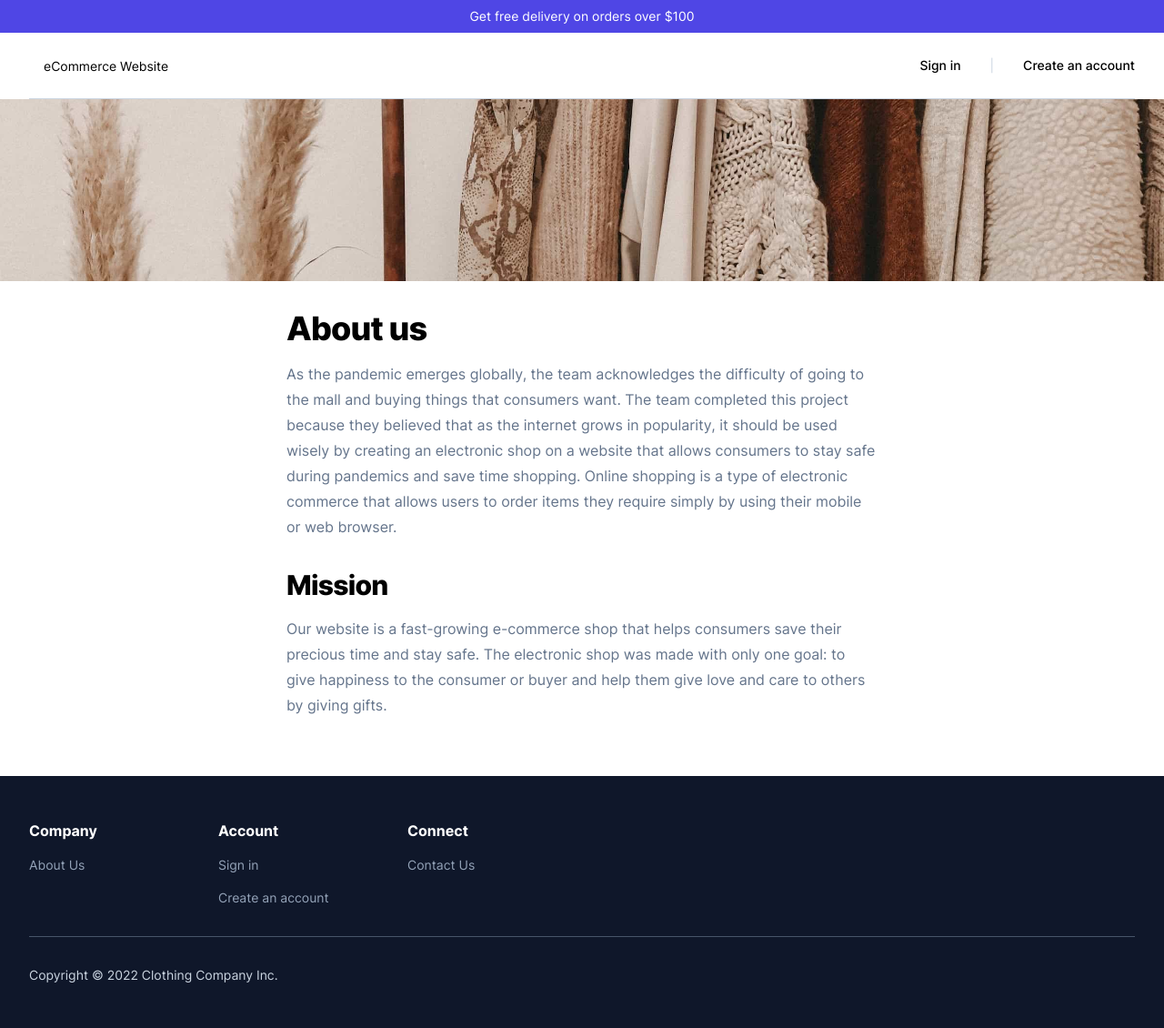
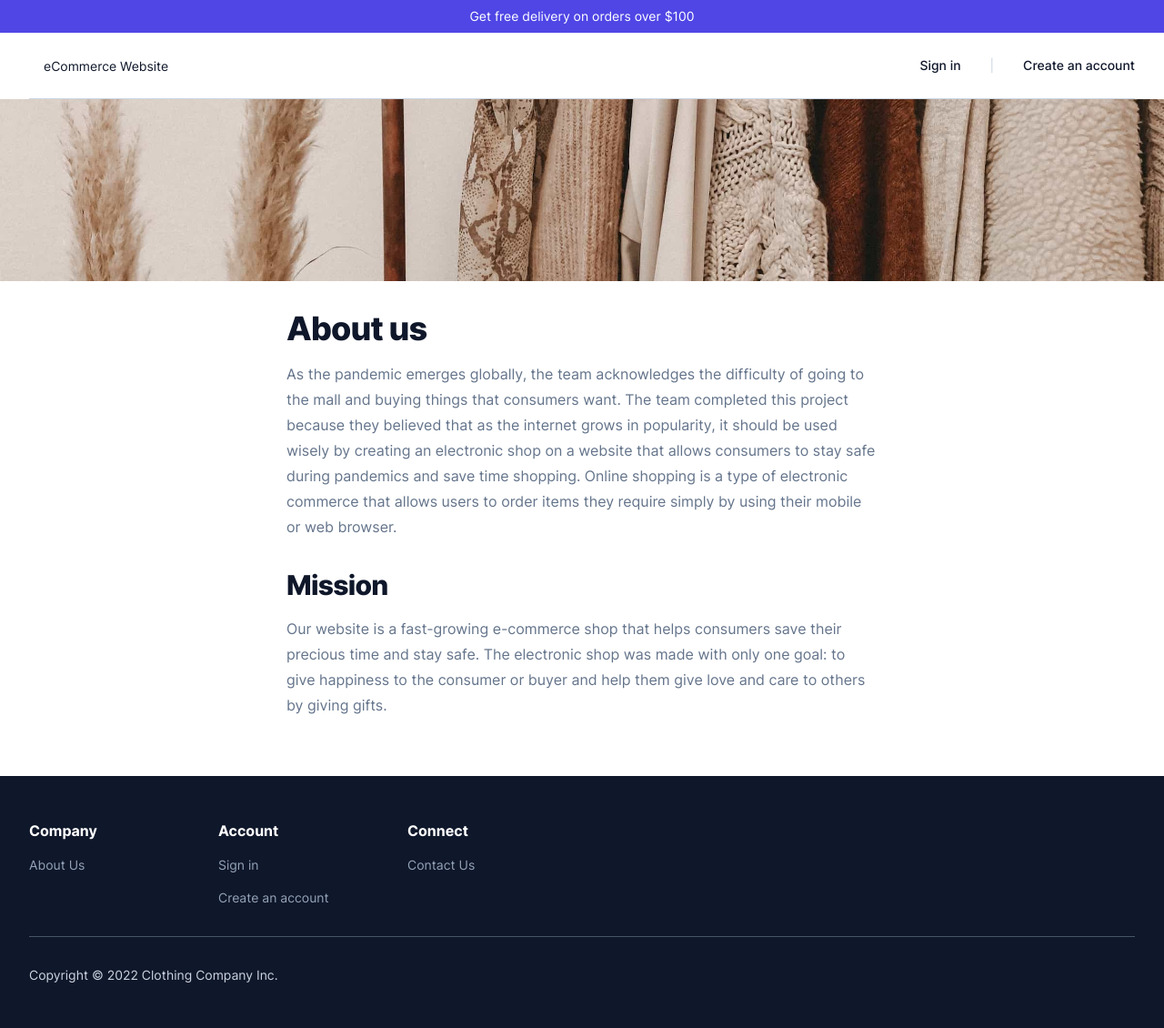
Before and after one commit to joaquinvaldezzz/ecommerce-website, a PHP site: page /about-us.php in a window 1280 px wide. Shown: the whole page at 91% size. Run offline with PHP 8.4, Linux system fonts and the light colour scheme; style sheets or scripts are compiled from the project's sources.

Commit message:
Add body styles

```diff
--- a/about-us.php
+++ b/about-us.php
@@ -8,7 +8,7 @@
     <link rel="icon" href="/ecommerce-website/public/favicon.svg" />
   </head>
 
-  <body>
+  <body class="bg-white text-slate-900 antialiased">
     <?php include 'includes/header.php'; ?>
     <main>
       <section class="min-h-25 bg-about-us bg-cover bg-center bg-no-repeat"></section>
```
